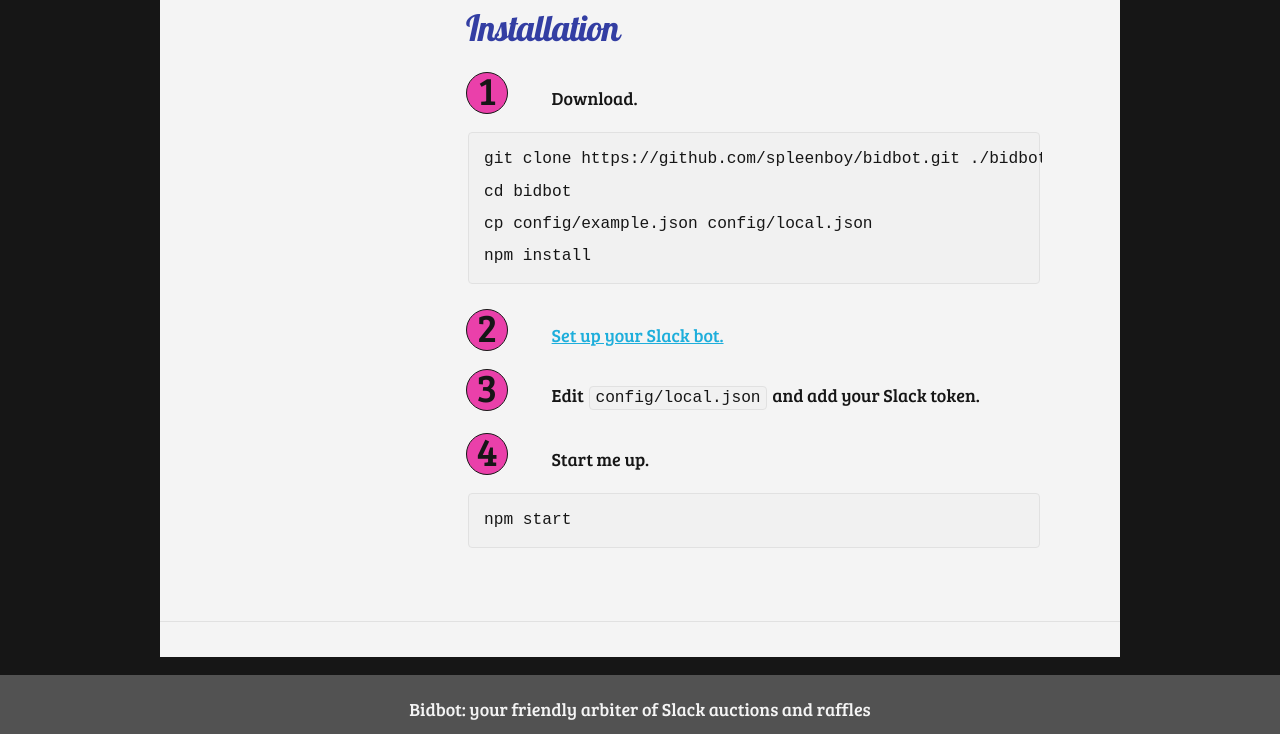
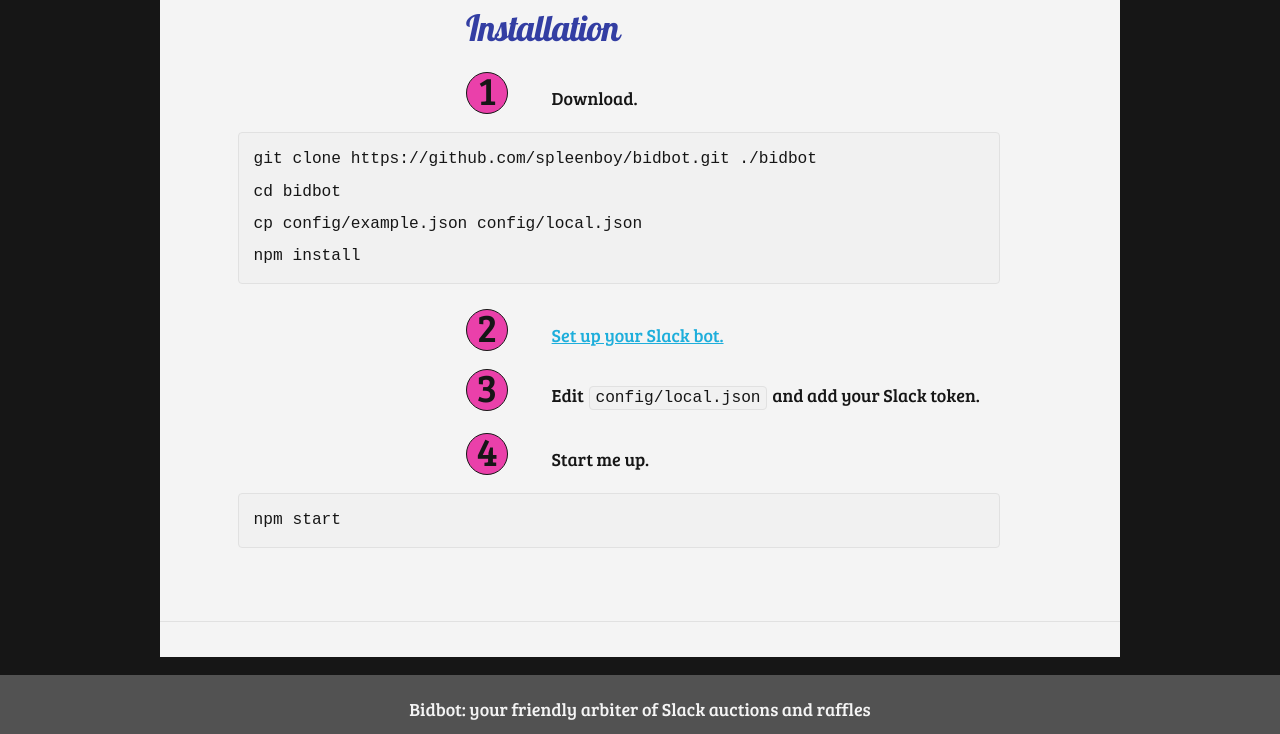
Before and after one commit to spleenboy/bidbot, a plain HTML site: page index.html in a window 1280 px wide. Shown: the part 1180-1914 px from the top of the page. Drawn offline with nearby package versions, Linux system fonts and the light colour scheme.

Commit message:
Updated margins for code samples

```diff
--- a/css/theme.css
+++ b/css/theme.css
@@ -108,6 +108,7 @@
 #quote {
   height: 50px;
   background-color: var(--gray);
+  z-index: 900;
 }
 
 #logo {
@@ -133,10 +134,18 @@
   padding: 1em;
 }
 
+.chapter pre {
+  margin-right: 40px;
+}
+
 @media (min-width: 750px) {
   .chapter {
     width: 60%;
     margin-left: 30%;
+  }
+
+  .chapter pre {
+    margin-left: -40%;
   }
 }
 
```
